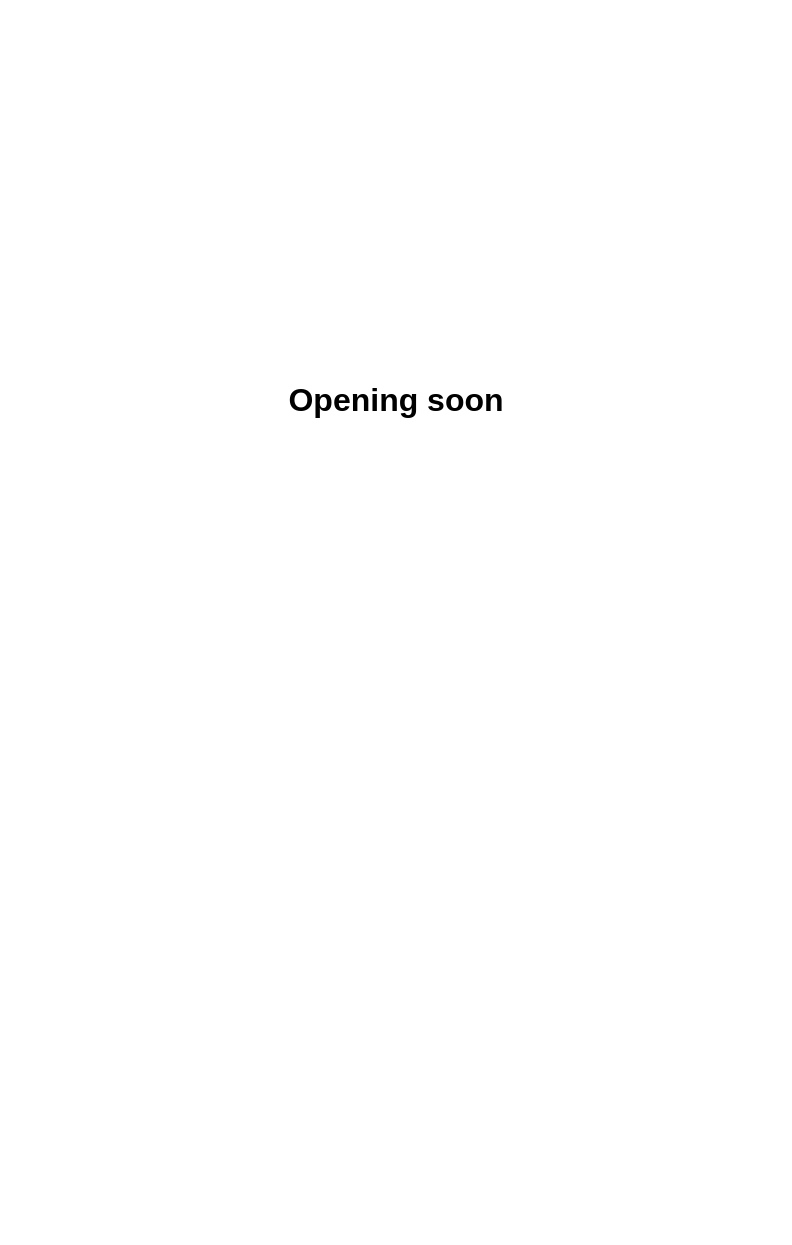
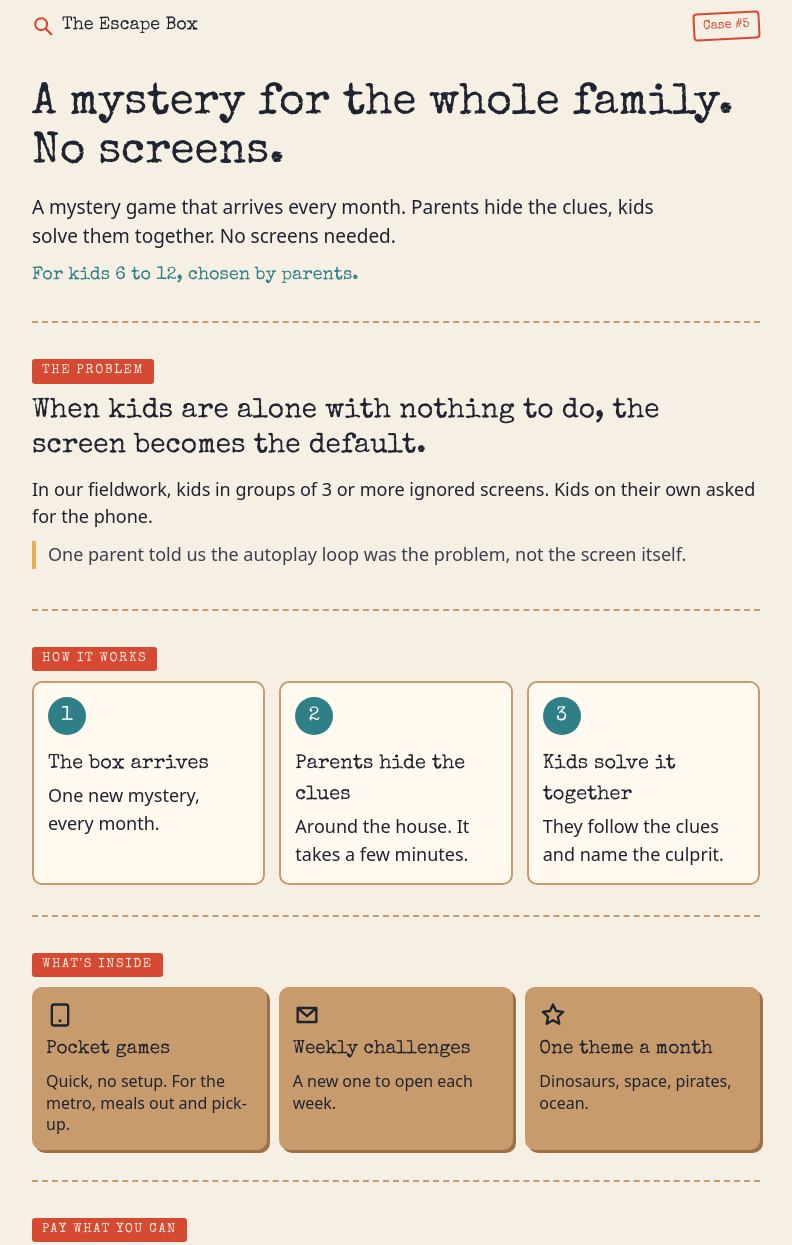
Before and after one commit to juanfe1206/escape-box, a plain HTML site: page index.html in a window 1280 px wide. Shown: the top 1245 px of the page, without its empty margins (244-1036 px from the left). Before the commit the page ends 800 px from the top, so only its background shows below. Drawn offline with nearby package versions, Linux system fonts and the light colour scheme.

Commit message:
Update site
Co-Authored-By: Claude Opus 5.5 <noreply@anthropic.com>

```diff
--- a/index.html
+++ b/index.html
@@ -1 +1,71 @@
-<!doctype html><meta charset=utf-8><meta name=viewport content="width=device-width,initial-scale=1"><title>Escape Box</title><body style="font-family:sans-serif;display:grid;place-items:center;height:100vh;margin:0"><h1>Opening soon</h1></body>
+<!doctype html>
+<html lang="en">
+<head>
+<meta charset="utf-8">
+<meta name="viewport" content="width=device-width, initial-scale=1">
+<title>The Escape Box | A monthly family mystery, no screens</title>
+<meta name="description" content="A monthly Escape Box for families. Parents hide the clues, kids solve the mystery together, and everyone plays without screens. Pay what you can.">
+<meta name="theme-color" content="#F6EFE3">
+<meta property="og:type" content="website">
+<meta property="og:title" content="The Escape Box: a monthly family mystery, no screens">
+<meta property="og:description" content="Parents hide the clues. Kids solve the case together. Pay what you can, and families who pay more fund free boxes.">
+<link rel="preconnect" href="https://fonts.googleapis.com">
+<link rel="preconnect" href="https://fonts.gstatic.com" crossorigin>
+<link href="https://fonts.googleapis.com/css2?family=Special+Elite&display=swap" rel="stylesheet">
+<link rel="stylesheet" href="box.css">
+<link rel="stylesheet" href="styles.css">
+</head>
+<body>
+<header class="top">
+  <a class="logo" href="#top" aria-label="The Escape Box">
+    <svg width="22" height="22" viewBox="0 0 24 24" aria-hidden="true"><circle cx="10" cy="10" r="6.5" fill="none" stroke="currentColor" stroke-width="2.2"/><path d="M15 15l6 6" stroke="currentColor" stroke-width="2.6" stroke-linecap="round"/></svg>
+    The Escape Box
+  </a>
+  <span class="case">Case #5</span>
+</header>
+
+<section id="box-hero" aria-label="The Escape Box opening"></section>
+
+<main id="top">
+  <section class="intro">
+    <h1>A mystery for the whole family. No screens.</h1>
+    <p class="lead">A mystery game that arrives every month. Parents hide the clues, kids solve them together. No screens needed.</p><p class="for">For kids 6 to 12, chosen by parents.</p>
+  </section>
+
+  <section class="block problem">
+    <p class="tag">The problem</p>
+    <p class="big">When kids are alone with nothing to do, the screen becomes the default.</p>
+    <p>In our fieldwork, kids in groups of 3 or more ignored screens. Kids on their own asked for the phone.</p><p class="quote">One parent told us the autoplay loop was the problem, not the screen itself.</p>
+  </section>
+
+  <section class="block">
+    <p class="tag">How it works</p>
+    <ol class="steps">
+      <li><span class="n">1</span><div><h2>The box arrives</h2><p>One new mystery, every month.</p></div></li>
+      <li><span class="n">2</span><div><h2>Parents hide the clues</h2><p>Around the house. It takes a few minutes.</p></div></li>
+      <li><span class="n">3</span><div><h2>Kids solve it together</h2><p>They follow the clues and name the culprit.</p></div></li>
+    </ol>
+  </section>
+
+  <section class="block">
+    <p class="tag">What's inside</p>
+    <ul class="cards"><li><svg viewBox="0 0 24 24" aria-hidden="true"><rect x="5" y="3" width="14" height="18" rx="2" fill="none" stroke="currentColor" stroke-width="2"/><circle cx="12" cy="17" r="1.3" fill="currentColor"/></svg><b>Pocket games</b>Quick, no setup. For the metro, meals out and pick-up.</li><li><svg viewBox="0 0 24 24" aria-hidden="true"><path d="M4 6h16v12H4zM4 6l8 7 8-7" fill="none" stroke="currentColor" stroke-width="2" stroke-linejoin="round"/></svg><b>Weekly challenges</b>A new one to open each week.</li><li><svg viewBox="0 0 24 24" aria-hidden="true"><path d="M12 3l2.6 5.6 6.1.7-4.5 4.2 1.2 6L12 16.5 6.6 19.5l1.2-6L3.3 9.3l6.1-.7z" fill="none" stroke="currentColor" stroke-width="2" stroke-linejoin="round"/></svg><b>One theme a month</b>Dinosaurs, space, pirates, ocean.</li></ul>
+  </section>
+
+  <section class="block pay">
+    <p class="tag">Pay what you can</p>
+    <p class="big">Families who pay more fund free boxes for families who can't.</p>
+    <div class="scale" aria-hidden="true">
+      <span class="free">Free</span><span class="mid">A little</span><span class="more">More</span>
+    </div>
+    <p class="note">Every family gets the same box.</p>
+  </section>
+</main>
+
+<footer>
+  <p>Group 5 &middot; IE Challenge 2026 &middot; IE University</p>
+
+</footer>
+<script src="box.js" defer></script>
+</body>
+</html>
--- /dev/null
+++ b/styles.css
@@ -0,0 +1,39 @@
+:root{--cream:#F6EFE3;--ink:#1F2430;--kraft:#C89B6D;--kraft-d:#9C7148;--red:#D64933;--mustard:#E8B04B;--teal:#2F7F86}
+*{box-sizing:border-box}
+html{-webkit-text-size-adjust:100%}
+body{margin:0;background:var(--cream);color:var(--ink);font:17px/1.55 system-ui,-apple-system,"Segoe UI",Roboto,sans-serif;overflow-x:hidden}
+h1,h2,.logo,.tag,.big,.n,.case{font-family:"Special Elite","Courier New",monospace;font-weight:400}
+.top{display:flex;justify-content:space-between;align-items:center;padding:12px 16px;max-width:760px;margin:0 auto}
+.logo{display:flex;align-items:center;gap:8px;color:var(--ink);text-decoration:none;font-size:18px}
+.logo svg{color:var(--red)}
+.case{font-size:13px;border:2px solid var(--red);color:var(--red);padding:2px 8px;border-radius:4px;transform:rotate(-3deg)}
+main,footer{max-width:760px;margin:0 auto;padding:0 16px}
+.intro{padding:28px 0 8px}
+h1{font-size:clamp(28px,8vw,44px);line-height:1.12;margin:0 0 14px}
+.lead{font-size:19px;margin:0;max-width:34em}
+.block{padding:30px 0;border-top:2px dashed var(--kraft)}
+.intro+.block{margin-top:24px}
+.tag{display:inline-block;margin:0 0 12px;font-size:13px;letter-spacing:.12em;text-transform:uppercase;background:var(--red);color:var(--cream);padding:2px 10px;border-radius:3px}
+.big{font-size:clamp(21px,5.5vw,28px);line-height:1.25;margin:0 0 12px}
+.block p{margin:0 0 10px}
+.block .big{margin:0 0 12px}
+.quote{color:#3b4150;border-left:4px solid var(--mustard);padding-left:12px}.for{font-family:"Special Elite","Courier New",monospace;color:var(--teal);margin:10px 0 0}
+.steps{list-style:none;margin:0;padding:0;display:grid;gap:14px}
+.steps li{display:flex;gap:14px;align-items:flex-start;background:#fff9ef;border:2px solid var(--kraft);border-radius:10px;padding:14px}
+.n{flex:none;width:38px;height:38px;border-radius:50%;background:var(--teal);color:#fff;display:grid;place-items:center;font-size:20px}
+.steps h2{font-size:20px;margin:0 0 2px}
+.steps p{margin:0}
+.cards{list-style:none;margin:0;padding:0;display:grid;gap:12px}.cards b{font-family:"Special Elite","Courier New",monospace;font-weight:400;font-size:19px;display:block}
+.cards li{background:var(--kraft);color:var(--ink);border-radius:10px;padding:14px;font-size:16px;line-height:1.35;display:flex;flex-direction:column;gap:8px;box-shadow:3px 3px 0 var(--kraft-d)}
+.cards svg{width:28px;height:28px;color:var(--ink)}
+.scale{display:flex;height:44px;border-radius:999px;overflow:hidden;margin:16px 0 10px;font-family:"Special Elite","Courier New",monospace;font-size:14px;color:var(--ink)}
+.scale span{display:flex;align-items:center;justify-content:center}
+.free{flex:1;background:var(--teal);color:#fff}
+.mid{flex:1.4;background:var(--mustard)}
+.more{flex:1.8;background:var(--red);color:#fff}
+.note{font-size:15px;color:#3b4150}
+footer{text-align:center;padding:28px 16px 40px;border-top:2px dashed var(--kraft)}
+footer p{margin:0}
+.small{font-size:14px;color:var(--kraft-d);margin-top:4px}
+@media(min-width:700px){body{font-size:18px}.cards{grid-template-columns:repeat(3,1fr)}.steps{grid-template-columns:repeat(3,1fr)}.steps li{flex-direction:column}}
+@media(prefers-reduced-motion:reduce){*{scroll-behavior:auto}}
```
